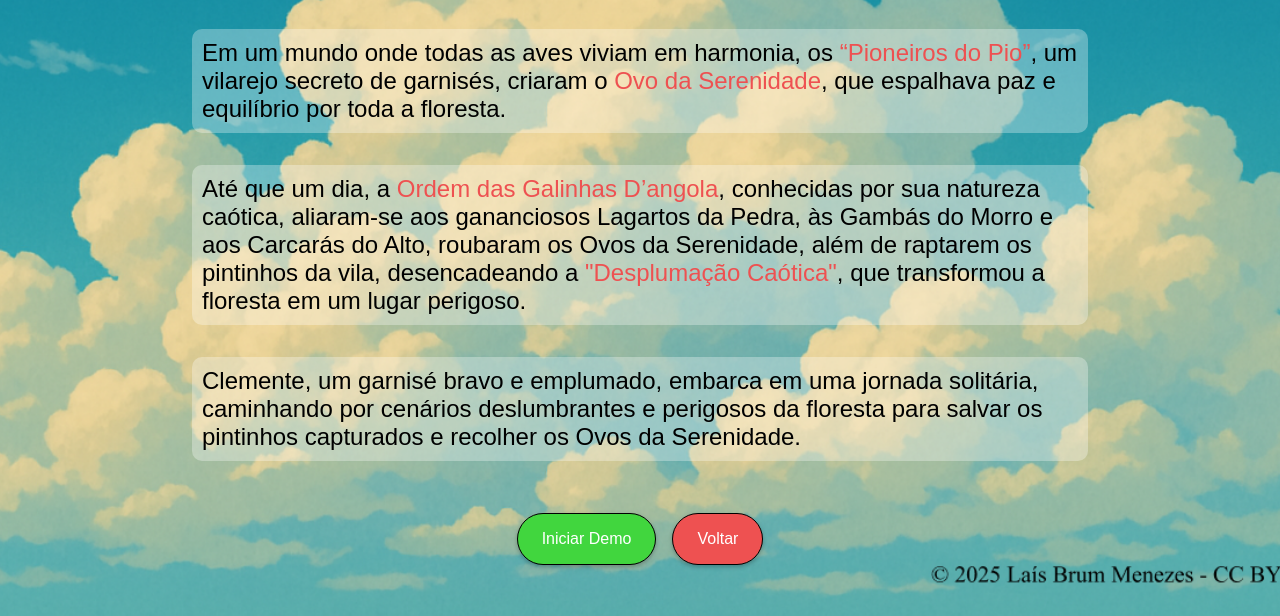
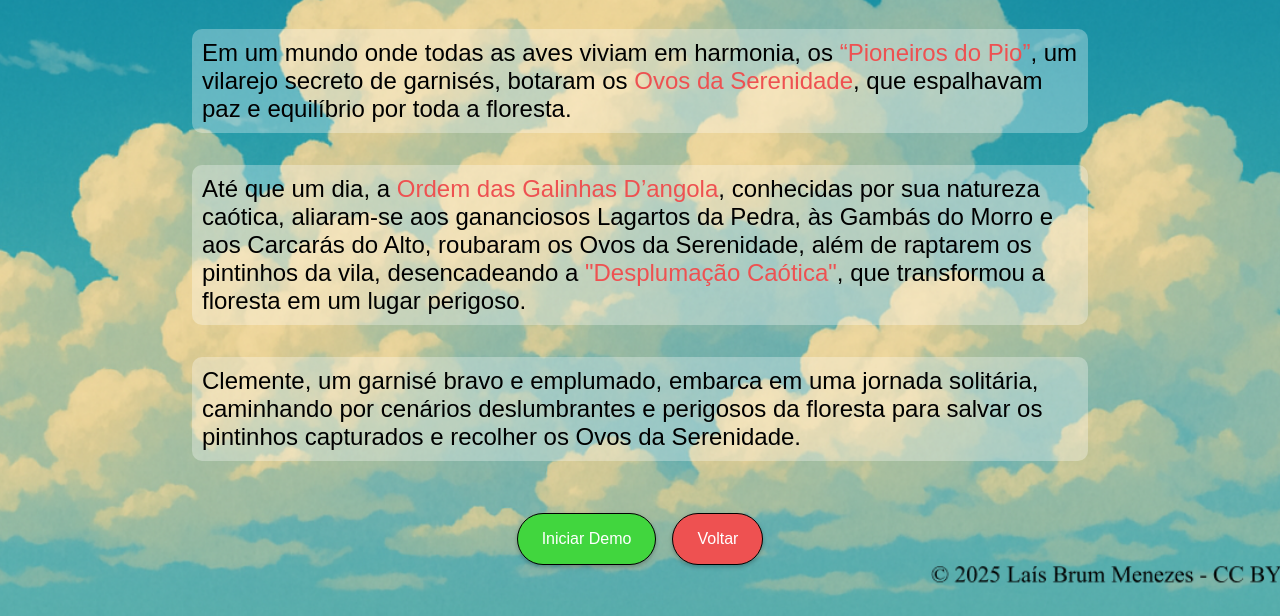
Before and after one commit to laisbrme/game-developer, a plain HTML site: page assets/pages/historia.html in a window 1280 px wide. Shown: the part 184-800 px from the top of the page. Drawn offline with Linux system fonts and the light colour scheme; some icons are missing; a web font is replaced by a local one.

Commit message:
📝 docs(historia.html): ajusta pequenos detalhes na narrativa da história

```diff
--- a/assets/pages/historia.html
+++ b/assets/pages/historia.html
@@ -40,7 +40,7 @@
       <h1>Apresentação da História:</h1>
 
       <p>
-        Em um mundo onde todas as aves viviam em harmonia, os <span>“Pioneiros do Pio”</span>, um vilarejo secreto de garnisés, criaram o <span>Ovo da Serenidade</span>, que espalhava paz e equilíbrio por toda a floresta.
+        Em um mundo onde todas as aves viviam em harmonia, os <span>“Pioneiros do Pio”</span>, um vilarejo secreto de garnisés, botaram os <span>Ovos da Serenidade</span>, que espalhavam paz e equilíbrio por toda a floresta.
       </p>
       <p>
         Até que um dia, a <span>Ordem das Galinhas D’angola</span>, conhecidas por sua natureza caótica, aliaram-se aos gananciosos Lagartos da Pedra, às Gambás do Morro e aos Carcarás do Alto, roubaram os Ovos da Serenidade, além de raptarem os pintinhos da vila, desencadeando a <span>"Desplumação Caótica"</span>, que transformou a floresta em um lugar perigoso.
```
